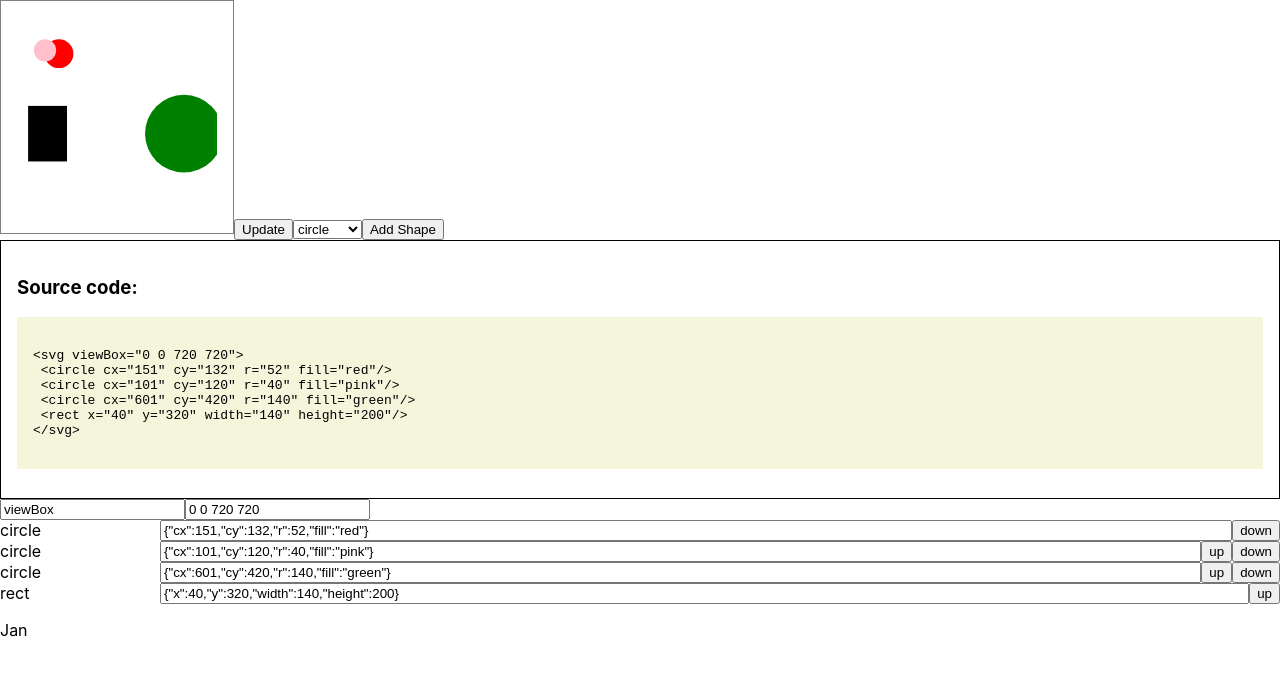
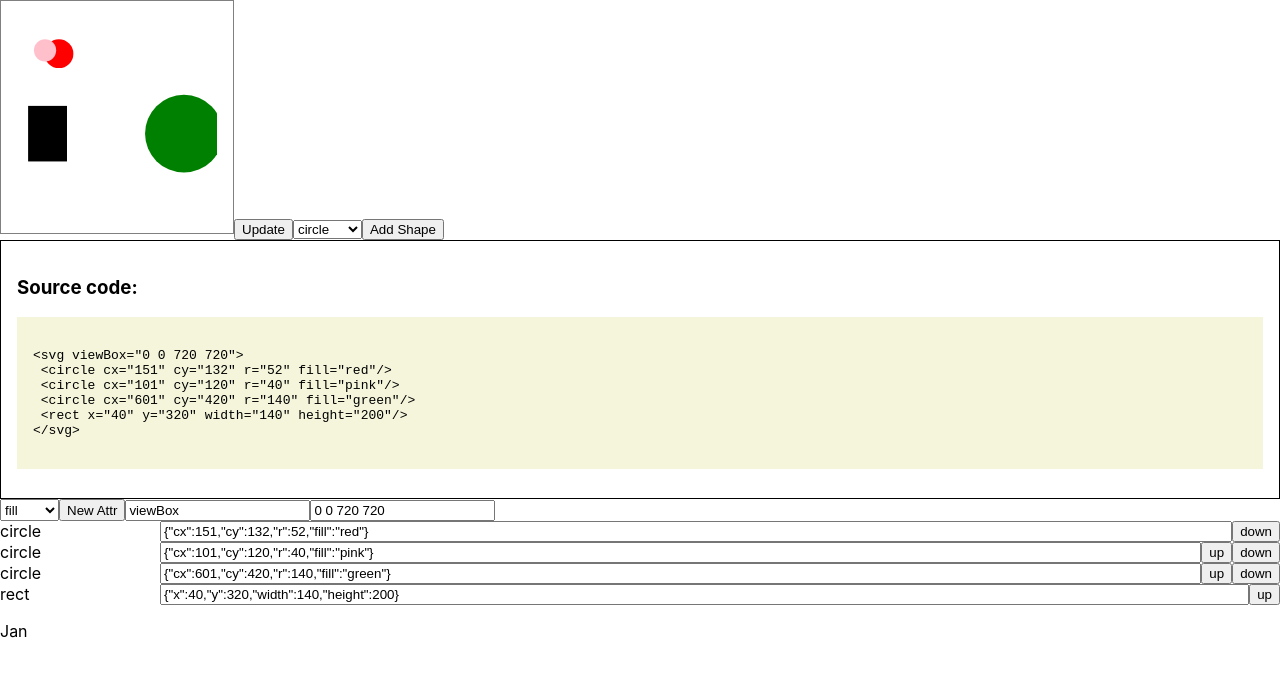
Before and after one commit to crianonim/svarog, a React (Create React App) app: page / in a window 1280 px wide. Shown: the top 676 px of the page. Built offline with nearby package versions, Linux system fonts and the light colour scheme.

Commit message:
Create new svg attr from dropdown

```diff
--- a/src/App.css
+++ b/src/App.css
@@ -37,6 +37,7 @@
 }
 .flex-row {
   display: flex;
+  flex-wrap:wrap;
 }
 @keyframes App-logo-spin {
   from {
--- a/src/BasicAttrEditor.js
+++ b/src/BasicAttrEditor.js
@@ -1,12 +1,40 @@
 import React, { useState} from "react";
+
+const attrs={
+	"viewBox":{
+		def:"0 0 360 360"
+	},
+    	"fill":{
+		def:"pink"
+	},
+    	"stroke":{
+		def:"purple",
+	}
+}
 
 const BasicAttrEditor=(props)=>{
     const [controls,setControls]=useState(Object.entries(props.svgAttrs));
+    const unUsedAttrs=Object.keys(attrs).filter(key=>controls.every(control=>control[0]!==key));
+    const [addAttr,setAddAttr]=useState(unUsedAttrs[0])
+    console.log(unUsedAttrs);
     return (
         <div className="flex-row">
-            {controls.map( ([key,value],i)=>{
-                return (
-                    <>
+	<select value={addAttr} onChange={(e)=>{
+	setAddAttr(e.target.value);
+	}}>
+	 { unUsedAttrs.map(key=>(<option>{key}</option>)) }
+	</select>
+
+	<button onClick={ ()=>{
+	    const newControls=[...controls,[addAttr,attrs[addAttr].def]];
+	    setControls(newControls)
+	    props.changed(Object.fromEntries(newControls));
+	}
+
+	}>New Attr</button>
+	{controls.map( ([key,value],i)=>{
+	    return (
+                    <span className="attr-pair">
                     <input onChange={(e)=>{
                         controls[i][0]=e.target.value;
                         setControls(controls.slice());
@@ -14,11 +42,11 @@ const BasicAttrEditor=(props)=>{
                     }}  value={key}></input>
                     <input onChange={(e)=>{
                         controls[i][1]=e.target.value;
-                        setControls(controls.slice());
+                       // setControls(controls.slice());
                         props.changed(Object.fromEntries(controls));
                     }}
                     value={value}></input>
-                    </>
+                    </span>
                 )
             } )}
 
```
